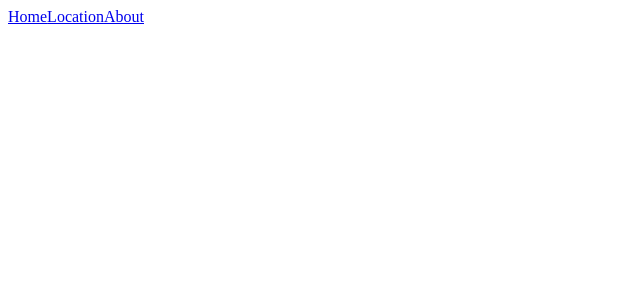
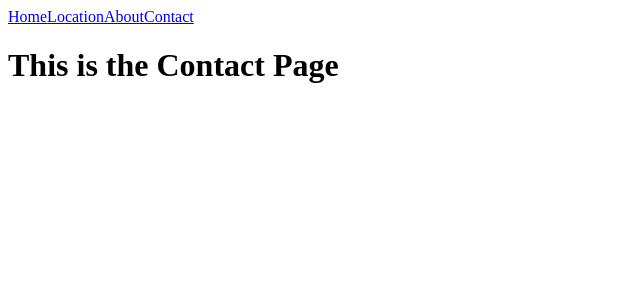
Before and after one commit to Brian4755/Jack-s-Barbershop, a React (Create React App) app: page /contact in a window 1280 px wide. Before the commit this address had no page. Shown: the top 300 px of the page, without its empty margins (0-640 px from the left). Built offline with nearby package versions, Linux system fonts and the light colour scheme.

Commit message:
contact page and routing

```diff
--- a/src/App.js
+++ b/src/App.js
@@ -4,6 +4,7 @@
 import Home from './Home';
 import Location from './Location';
 import About from './About';
+import Contact from './Contact';
 
 function App() {
   return (
@@ -13,8 +14,7 @@
       <Route path='/' element={<Home />}/>
       <Route path='/location' element={<Location />}/>
       <Route path='/about' element={<About />}/>
-      {/* <Route path='' element={}/>
-      <Route path='' element={}/> */}
+      <Route path='/contact' element={<Contact />}/>
     </Routes >
     </>
   )
--- /dev/null
+++ b/src/Contact.jsx
@@ -0,0 +1,9 @@
+const Contact = () => {
+  return (
+    <>
+      <h1>This is the Contact Page</h1>
+    </>
+   )
+}
+
+export default Contact
--- a/src/Navbar.jsx
+++ b/src/Navbar.jsx
@@ -6,6 +6,7 @@
       <Link to='/'>Home</Link>
       <Link to='/location'>Location</Link>
       <Link to='/about'>About</Link>
+      <Link to='/contact'>Contact</Link>
     </>
    )
 }
```
